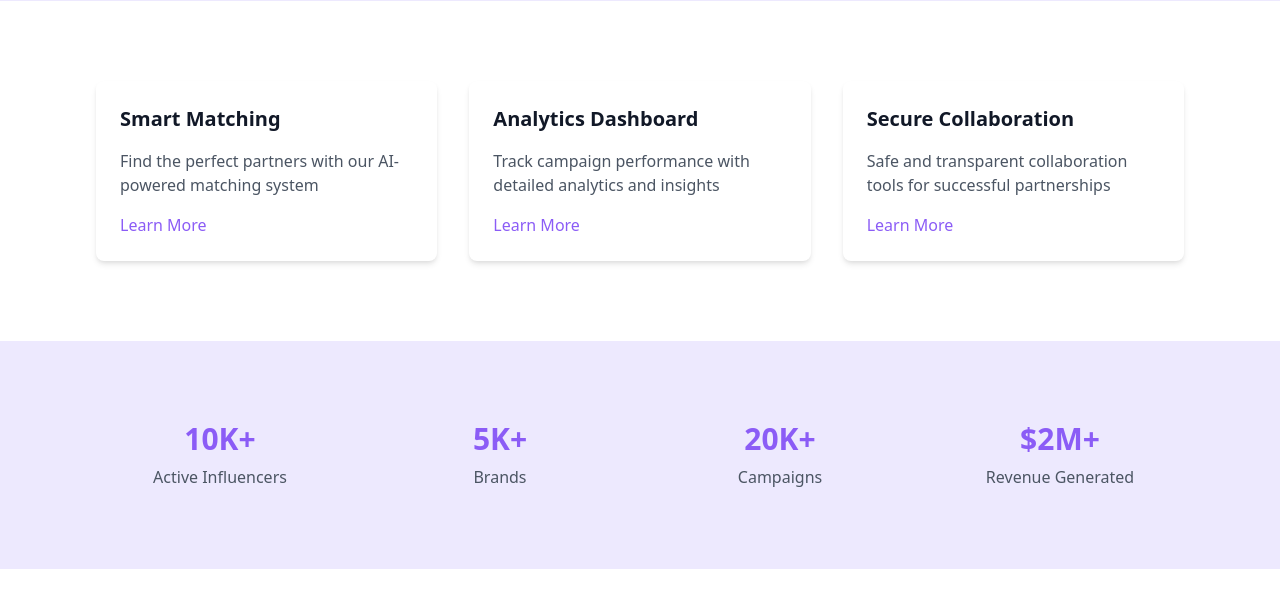
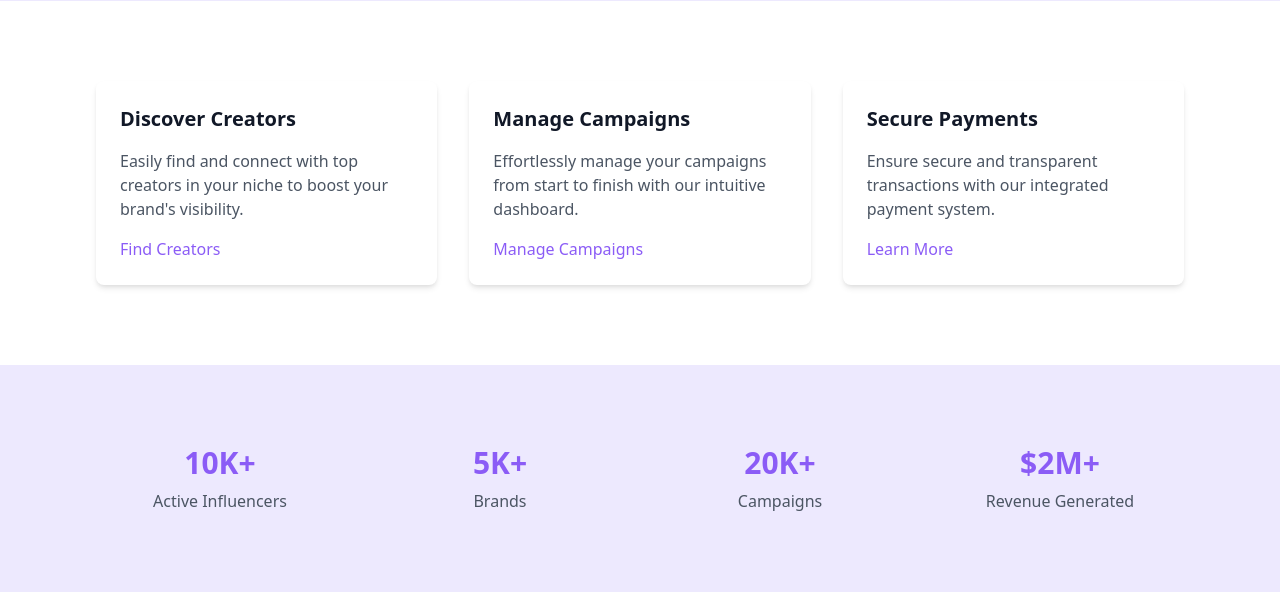
Before and after one commit to rebin03/CollabX, a Django app: page / in a window 1280 px wide. Shown: the part 799-1391 px from the top of the page. Run offline with Django 5.2, Linux system fonts and the light colour scheme.

Commit message:
⬆️  Minor updats in the views and templates

```diff
--- a/campaigns/templates/creator_dashboard.html
+++ b/campaigns/templates/creator_dashboard.html
@@ -38,6 +38,12 @@
 
 {% block main %}
 <div class="container mx-auto px-4 py-8 text-gray-900">
+    <!-- Back to previous -->
+    <div class="mb-6">
+      <button onclick="history.back()" class="text-gray-500 text-sm font-medium hover:text-gray-700">
+        &larr; Back
+      </button>
+    </div>
     <!-- Header -->
     <div class="flex flex-col sm:flex-row sm:justify-between sm:items-center mb-6">
       <h1 class="text-2xl font-semibold text-center sm:text-left mb-4 sm:mb-0">Creator Dashboard</h1>
--- a/campaigns/templates/home.html
+++ b/campaigns/templates/home.html
@@ -104,18 +104,18 @@
   <div class="bg-white py-20 px-6 sm:px-12 md:px-20 lg:px-24">
     <div class="grid grid-cols-1 sm:grid-cols-2 md:grid-cols-3 gap-8 max-w-7xl mx-auto">
       <div class="bg-white p-6 rounded-lg shadow-md">
-        <h3 class="text-xl font-bold text-gray-900 mb-4">Smart Matching</h3>
-        <p class="text-gray-600 mb-4">Find the perfect partners with our AI-powered matching system</p>
-        <a href="#" class="text-purple-500 hover:text-purple-600 font-medium">Learn More</a>
+        <h3 class="text-xl font-bold text-gray-900 mb-4">Discover Creators</h3>
+        <p class="text-gray-600 mb-4">Easily find and connect with top creators in your niche to boost your brand's visibility.</p>
+        <a href="#" class="text-purple-500 hover:text-purple-600 font-medium">Find Creators</a>
       </div>
       <div class="bg-white p-6 rounded-lg shadow-md">
-        <h3 class="text-xl font-bold text-gray-900 mb-4">Analytics Dashboard</h3>
-        <p class="text-gray-600 mb-4">Track campaign performance with detailed analytics and insights</p>
-        <a href="#" class="text-purple-500 hover:text-purple-600 font-medium">Learn More</a>
+        <h3 class="text-xl font-bold text-gray-900 mb-4">Manage Campaigns</h3>
+        <p class="text-gray-600 mb-4">Effortlessly manage your campaigns from start to finish with our intuitive dashboard.</p>
+        <a href="#" class="text-purple-500 hover:text-purple-600 font-medium">Manage Campaigns</a>
       </div>
       <div class="bg-white p-6 rounded-lg shadow-md">
-        <h3 class="text-xl font-bold text-gray-900 mb-4">Secure Collaboration</h3>
-        <p class="text-gray-600 mb-4">Safe and transparent collaboration tools for successful partnerships</p>
+        <h3 class="text-xl font-bold text-gray-900 mb-4">Secure Payments</h3>
+        <p class="text-gray-600 mb-4">Ensure secure and transparent transactions with our integrated payment system.</p>
         <a href="#" class="text-purple-500 hover:text-purple-600 font-medium">Learn More</a>
       </div>
     </div>
--- a/campaigns/views.py
+++ b/campaigns/views.py
@@ -410,26 +410,6 @@ class ReviewReportView(View):
         return redirect('brand-dashboard')
 
 
-class InvoiceView(View):
-
-    template_name = 'invoice.html'
-
-    def get(self, request, *args, **kwargs):
-
-        id = kwargs.get('pk')
-        campaign = Campaign.objects.get(id=id)
-        proposal = Proposal.objects.filter(campaign_object=campaign, creator_object=request.user.profile.creator_profile).first()
-        escrow_transaction = proposal.escrow_transaction
-
-        context = {
-            'campaign': campaign,
-            'proposal': proposal,
-            'escrow_transaction': escrow_transaction,
-        }
-
-        return render(request, self.template_name, context)
-
-
 @method_decorator(csrf_exempt, name='dispatch')
 class PaymentCallbackView(View):
 
@@ -475,3 +455,23 @@ class PendingProposalsView(View):
         }
 
         return render(request, self.template_name, context)
+
+
+class InvoiceView(View):
+
+    template_name = 'invoice.html'
+
+    def get(self, request, *args, **kwargs):
+
+        id = kwargs.get('pk')
+        campaign = Campaign.objects.get(id=id)
+        proposal = Proposal.objects.filter(campaign_object=campaign, creator_object=request.user.profile.creator_profile).first()
+        escrow_transaction = proposal.escrow_transaction
+
+        context = {
+            'campaign': campaign,
+            'proposal': proposal,
+            'escrow_transaction': escrow_transaction,
+        }
+
+        return render(request, self.template_name, context)
```
Also changed, not shown: campaigns/templates/campaigns_base.html (indentation only).
